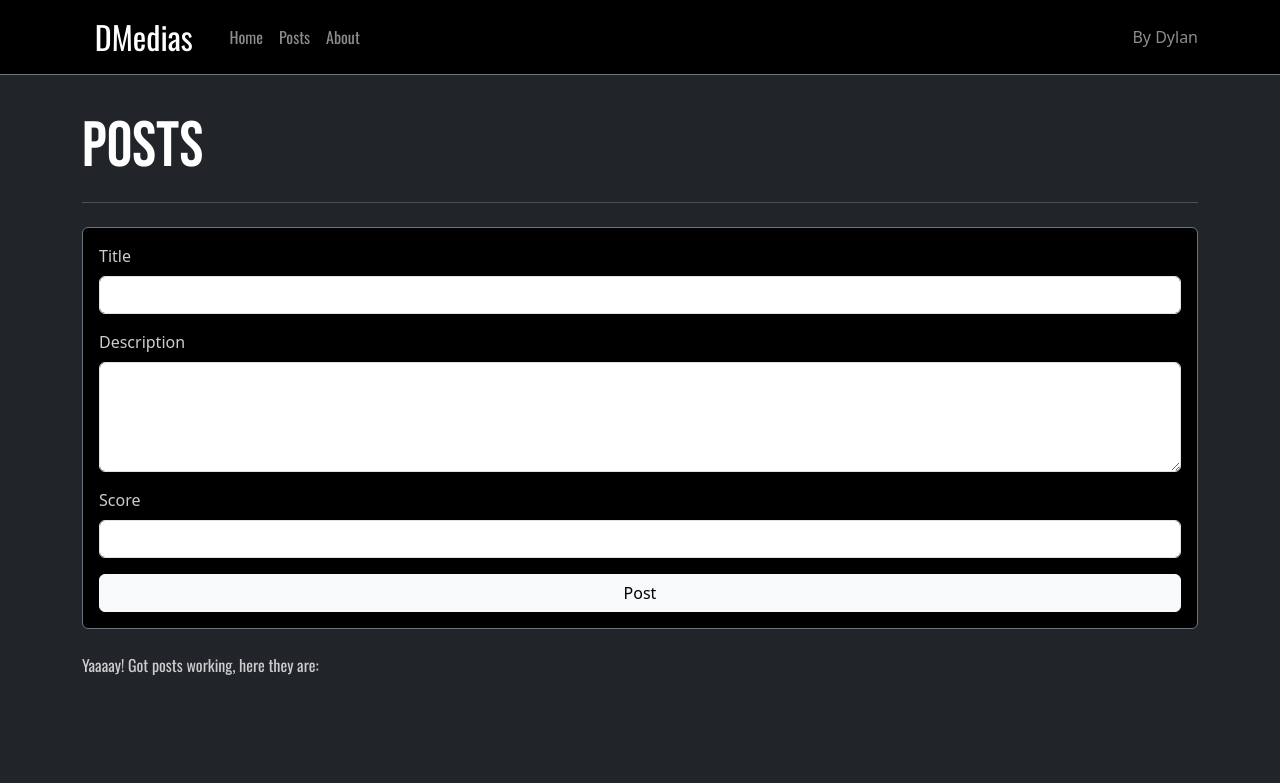
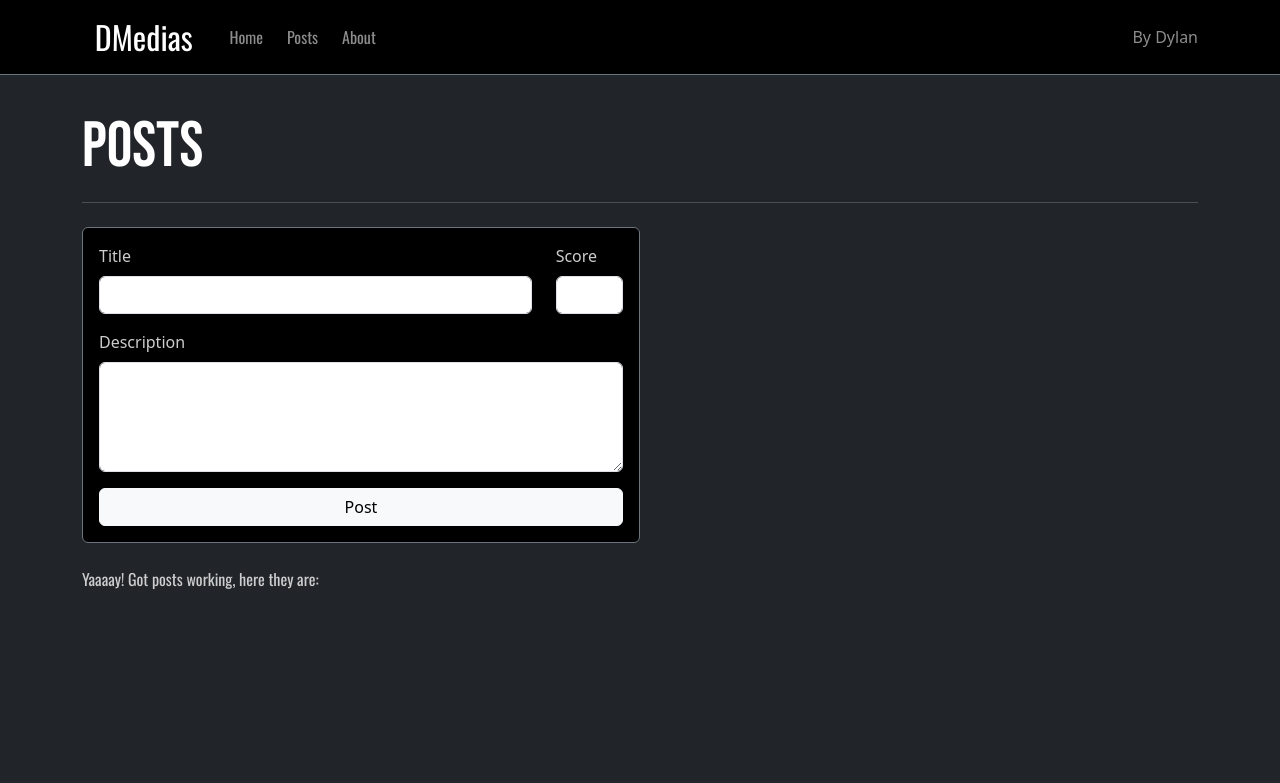
Before and after one commit to BobTheFrob/flask-project, a Flask app: page /posts in a window 1280 px wide. Shown: the top 783 px of the page. After the commit the page ends 589 px from the top, so only its background shows below. Run offline with Flask 3, Linux system fonts and the light colour scheme; data that the repository does not hold is empty.

Commit message:
Minor changes to design: post cards, relearning bootstrap more

```diff
--- a/flaskr/templates/base.html
+++ b/flaskr/templates/base.html
@@ -27,13 +27,13 @@
 
             <div class="collapse navbar-collapse" id="mainNav">
                 <ul class="navbar-nav me-auto mb-2 mb-sm-0">
-                    <li class="nav-item">
+                    <li class="nav-item me-2">
                         <a class="nav-link" href="{{ url_for('main.index') }}">Home</a>
                     </li>
-                    <li class="nav-item">
+                    <li class="nav-item me-2">
                         <a class="nav-link" href="{{ url_for('main.posts') }}">Posts</a>
                     </li>
-                    <li class="nav-item">
+                    <li class="nav-item me-2">
                         <a class="nav-link" href="#">About</a>
                     </li>
                 </ul>
--- a/flaskr/templates/posts.html
+++ b/flaskr/templates/posts.html
@@ -6,12 +6,18 @@
 {% endblock %}
 
 {% block content %}
-    <div class="card bg-black text-light border-secondary mb-4">
+    <div class="card bg-black text-light border-secondary mb-4 col-lg-6 col-md-8">
         <div class="card-body">
             <form method="post">
-                <div class="mb-3">
-                    <label class="form-label" for="title">Title</label>
-                    <input class="form-control" name="title" id="title" required>
+                <div class="row">
+                    <div class="mb-3 col-10">
+                        <label class="form-label" for="title">Title</label>
+                        <input class="form-control" name="title" id="title" required>
+                    </div>
+                    <div class="mb-3 col">
+                        <label class="form-label" for="score">Score</label>
+                        <input class="form-control" type="number" min="0" max="10" name="score" id="score" required>
+                    </div>
                 </div>
 
                 <div class="mb-3">
@@ -19,10 +25,7 @@
                     <textarea class="form-control" name="description" id="description" rows="4" required></textarea>
                 </div>
 
-                <div class="mb-3">
-                    <label class="form-label" for="score">Score</label>
-                    <input class="form-control" type="number" min="0" max="10" name="score" id="score" required>
-                </div>
+
 
                 <button class="btn btn-light" type="submit">Post</button>
             </form>
```
